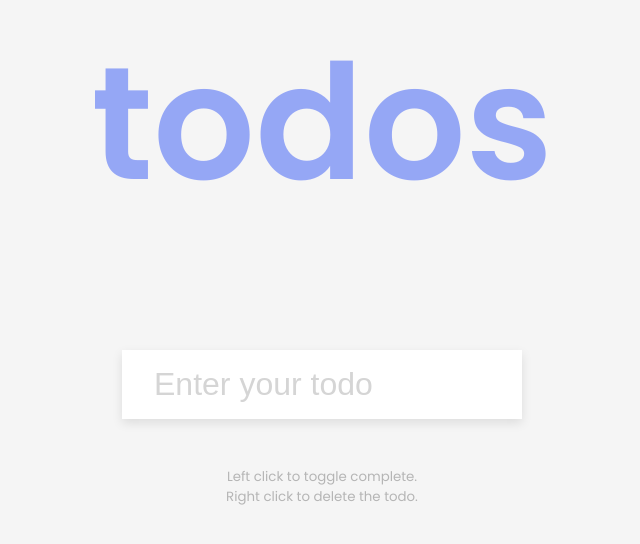
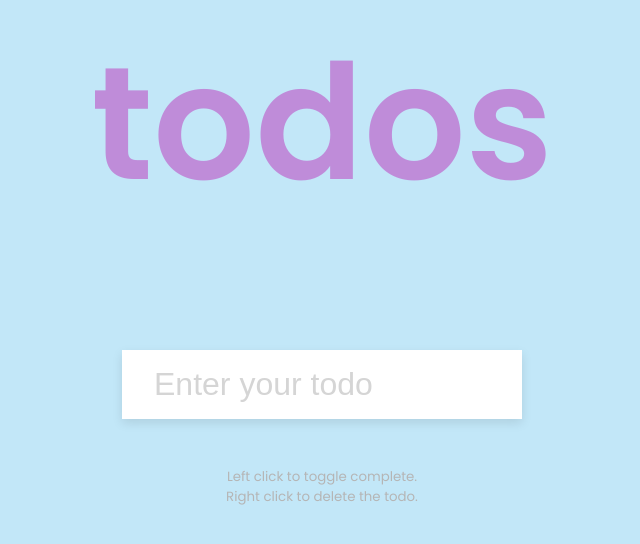
Before and after one commit to khusamayasir/ToDo-App, a plain HTML site: page index.html in a window 1280 px wide. Shown: the part 104-648 px from the top of the page, without its empty margins (318-958 px from the left). Drawn offline with Linux system fonts and the light colour scheme.

Commit message:
final commit

```diff
--- a/style.css
+++ b/style.css
@@ -5,7 +5,7 @@
 }
 
 body {
-    background-color: #f5f5f5;
+    background-color: #c2e7f8;
     color: #444;
     display: flex;
     align-items: center;
@@ -16,7 +16,7 @@ body {
 }
 
 h1 {
-    color: rgb(8, 52, 247);
+    color: rgb(187, 7, 172);
     font-size: 10rem;
     text-align: center;
     opacity: 0.4;
```
